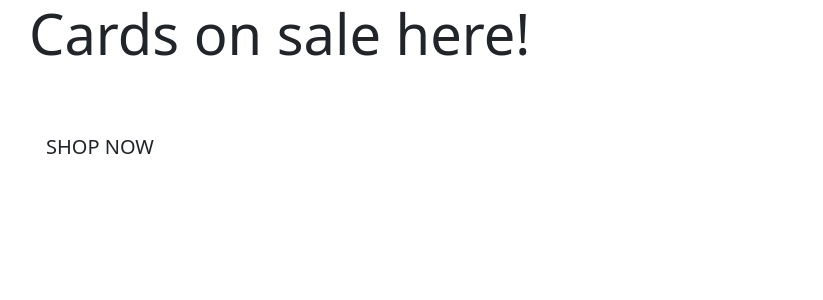
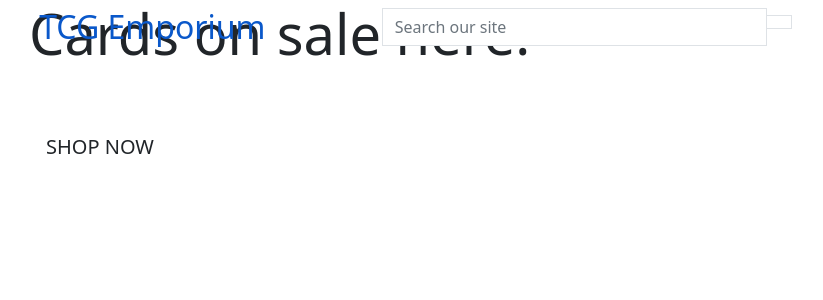
Before and after one commit to JPMurdie/TCGEmporium-Django-Project, a Django app: template home/templates/home/index.html in a window 1280 px wide. Shown: the top 300 px of the page, without its empty margins (53-876 px from the left). Run offline with Django 3.2, Linux system fonts and the light colour scheme; the template is opened without the code that fills it, so the values that code supplies are empty; parts of the project's set-up code (start-up, migrations or seed data) failed here and were passed over.

Commit message:
Added html templating to base.html header

```diff
--- a/templates/base.html
+++ b/templates/base.html
@@ -2,6 +2,7 @@
 
 <!doctype html>
 <html lang="en">
+
 <head>
 
     {% block meta %}
@@ -14,14 +15,17 @@
     {% endblock %}
 
     {% block corecss %}
-        <link href="https://cdn.jsdelivr.net/npm/bootstrap@5.0.0-beta1/dist/css/bootstrap.min.css" rel="stylesheet" integrity="sha384-giJF6kkoqNQ00vy+HMDP7azOuL0xtbfIcaT9wjKHr8RbDVddVHyTfAAsrekwKmP1" crossorigin="anonymous">
+    <link href="https://cdn.jsdelivr.net/npm/bootstrap@5.0.0-beta1/dist/css/bootstrap.min.css" rel="stylesheet"
+        integrity="sha384-giJF6kkoqNQ00vy+HMDP7azOuL0xtbfIcaT9wjKHr8RbDVddVHyTfAAsrekwKmP1" crossorigin="anonymous">
     {% endblock %}
 
     {% block extra_css %}
     {% endblock %}
 
     {% block corejs %}
-        <script src="https://cdn.jsdelivr.net/npm/bootstrap@5.0.0-beta1/dist/js/bootstrap.bundle.min.js" integrity="sha384-ygbV9kiqUc6oa4msXn9868pTtWMgiQaeYH7/t7LECLbyPA2x65Kgf80OJFdroafW" crossorigin="anonymous"></script>
+    <script src="https://cdn.jsdelivr.net/npm/bootstrap@5.0.0-beta1/dist/js/bootstrap.bundle.min.js"
+        integrity="sha384-ygbV9kiqUc6oa4msXn9868pTtWMgiQaeYH7/t7LECLbyPA2x65Kgf80OJFdroafW"
+        crossorigin="anonymous"></script>
     {% endblock %}
 
     {% block extra_js %}
@@ -29,8 +33,37 @@
 
     <title>TCG Emporium {% block extra_title %}{% endblock %}</title>
 </head>
+
 <body>
-    <header class="container-fuild fixed-top"></header>
+    <header class="container-fuild fixed-top">
+        <div class="row">
+            <div class="col-12 col-lg-4 my-auto py-1 py-lg-0 text-center text-lg-left">
+                <a href="{% url 'home' %}" class="nav-link main-logo-link">
+                    <h2 class="logo-font text-black my-0">TCG Emporium</h2>
+                </a>
+            </div>
+            <div class="col-12 col-lg-4 my-auto py-1 py-lg-0">
+                <form method="GET" action="">
+                    <div class="input-group w-100">
+                        <input class="form-control border border-black rounded-0" type="text" name="q" placeholder="Search our site">
+                        <div class="input-group-append">
+                            <button class="form-control btn btn-black border border black rounded-0" type="submit">
+                                <span class="icon">
+                                    <i class="fas fa-search"></i>
+                                </span>
+                            </button>
+                        </div>
+                    </div>
+                </form>
+            </div>
+            <div class="col-12 col-lg-4 my-auto py-1 py-lg-0">
+                <ul class="list-inline list-unstyled text-center text-lg-right my-0">
+                    <li class="list-inline-item dropdown"></li>
+                    <li class="list-inline-item"></li>
+                </ul>
+            </div>
+        </div>
+    </header>
 
     {% if messages %}
     <div class="message-container">
@@ -48,4 +81,5 @@
     {% endblock %}
 
 </body>
+
 </html>
```
Lines whose indentation alone changed are shown as unchanged.
